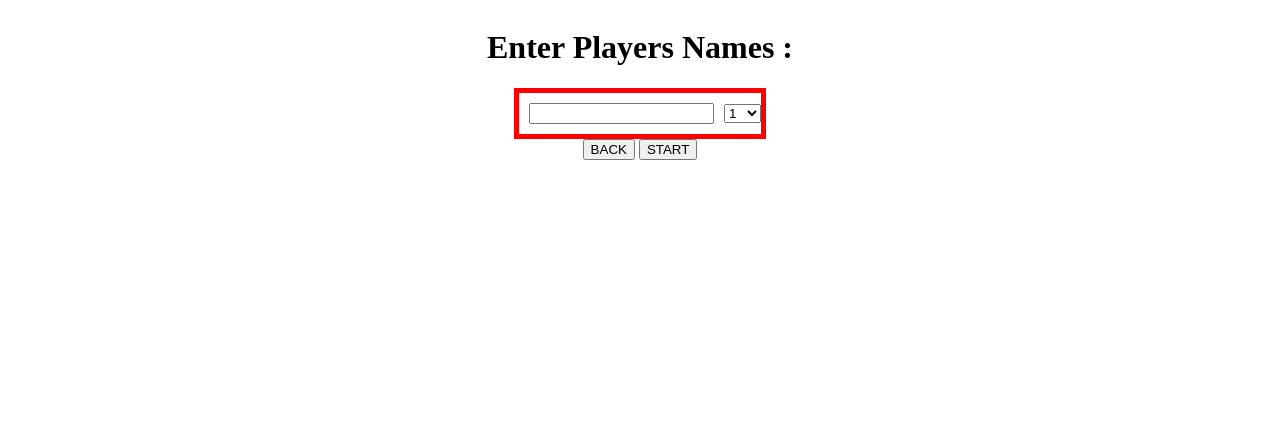
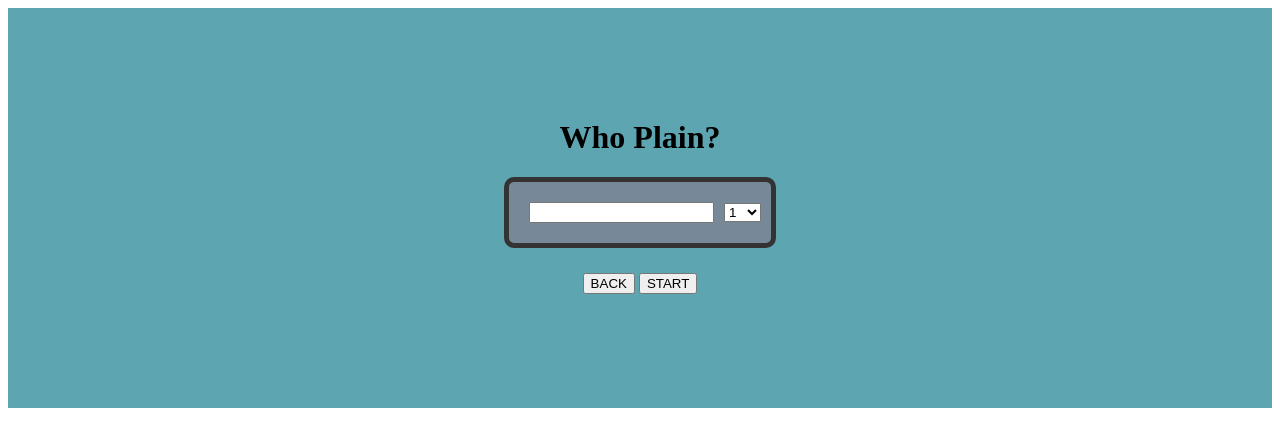
Before and after one commit to DMWH-Bsmith/killer, a plain HTML site: page index.html in a window 1280 px wide. Both pictures are taken after a click on the button "NEXT". Drawn offline with Linux system fonts and the light colour scheme.

Commit message:
second commit - added some styling

```diff
--- a/app.js
+++ b/app.js
@@ -15,6 +15,11 @@ const actualPlayersEl = document.querySelector('.actualPlayers');
 const audioElement = document.getElementById('audioElement');
 const gameOverSound = document.getElementById('gameOverSound');
 const killaSound = document.getElementById('killaSound');
+
+
+const shuffleBtnDivEl = document.querySelector('.shuffleBtnDiv');
+const shuffleBtn = document.querySelector('.shuffleBtn');
+
 
 
 
@@ -71,18 +76,6 @@ nextBtn.addEventListener('click', () => {
             let finalPlayer = playerName + ' ' + playerNumber;
             playersArray.push(finalPlayer);
 
-            // Create an img element
-            let oneImg = document.createElement('img');
-            // Set the source of the image
-            oneImg.src = 'assets\pics\one.png';
-            // Replace with the actual path to your image
-            // Optionally, you can set the alt attribute for accessibility
-            oneImg.alt = 'One Score';
-            // Clear the existing text content
-            // scoreEl.textContent = '';
-            // Append the img element to scoreEl
-            // scoreEl.appendChild(img);
-
             if ( i === playerCount - 1 ){
                 playerNameEl.classList.toggle('hide');
                 thirdEl.classList.toggle('hide');
@@ -102,9 +95,6 @@ nextBtn.addEventListener('click', () => {
 
                     let scoreEl = document.createElement('div');
                     let playerScore = 0;
-
-                    console.log(playersArray);
-                    console.log(playersArray[i]);
 
                     // Split the string by space
                     let parts = playersArray[i].split(' ');
@@ -140,6 +130,8 @@ nextBtn.addEventListener('click', () => {
                      })
 
                     plusBtn.addEventListener('click', () => {
+                        // shuffleBtnDivEl.classList.add('hide');
+                        shuffleBtn.classList.add('hide');
                        playerScore++;
                        audioElement.play();
                        console.log(playerScore);
--- a/index.html
+++ b/index.html
@@ -22,12 +22,14 @@
                 <option value="7">7</option>
                 <option value="8">8</option>
             </select>
-            <button class="nextBtn">NEXT</button>
+            <div class="btns">
+                <button class="nextBtn">NEXT</button>
+            </div>
 
         </div>
 
         <div class="second hide">
-            <h1>Enter Players Names : </h1>
+            <h1>Who Plain? </h1>
             <div class="players"></div>
             <div class="btns">
                 <button class="backBtn">BACK</button>
@@ -36,13 +38,10 @@
         </div>
 
         <div class="third hide">
-            <p>Third</p>
-            <!-- <div class="playersContainer">
-                <div class="actualPlayers"></div>
-            </div> -->
+
             <div class="actualPlayers"></div>
 
-            <div class="shuffleBtnDiv">
+            <div class="shuffleBtnDiv btns">
                 <button class="shuffleBtn">Shuffle</button>
             </div>
 
--- a/style.css
+++ b/style.css
@@ -1,15 +1,22 @@
-.thirdly {
-    align-items: center;
-    display: flex;
-    flex-direction: row;
-    border: 5px solid red;
-}
+
 
 .first, .second, .players {
     display: flex;
     justify-content: center;
     flex-direction: column;
     align-items: center;
+}
+
+.first, .second, .third {
+    min-height: 400px;
+    background-color: rgb(93, 166, 177);
+}
+
+.players {
+    padding: 10px;
+    border: 5px solid rgb(52, 51, 51);
+    border-radius: 10px;
+    background-color: lightslategray;
 }
 
 .nextBtn {
@@ -29,6 +36,13 @@ input {
     display: flex;
     flex-direction: column;
 } */
+.thirdly {
+    align-items: center;
+    display: flex;
+    flex-direction: row;
+    /* border: 2px solid rgb(52, 51, 51); */
+}
+
 
 p {
     text-align: center;
@@ -58,3 +72,8 @@ p {
     display: flex;
     justify-content: center;
 }
+
+.btns {
+    margin-top: 25px;
+    margin-bottom: 25px;
+}
```
